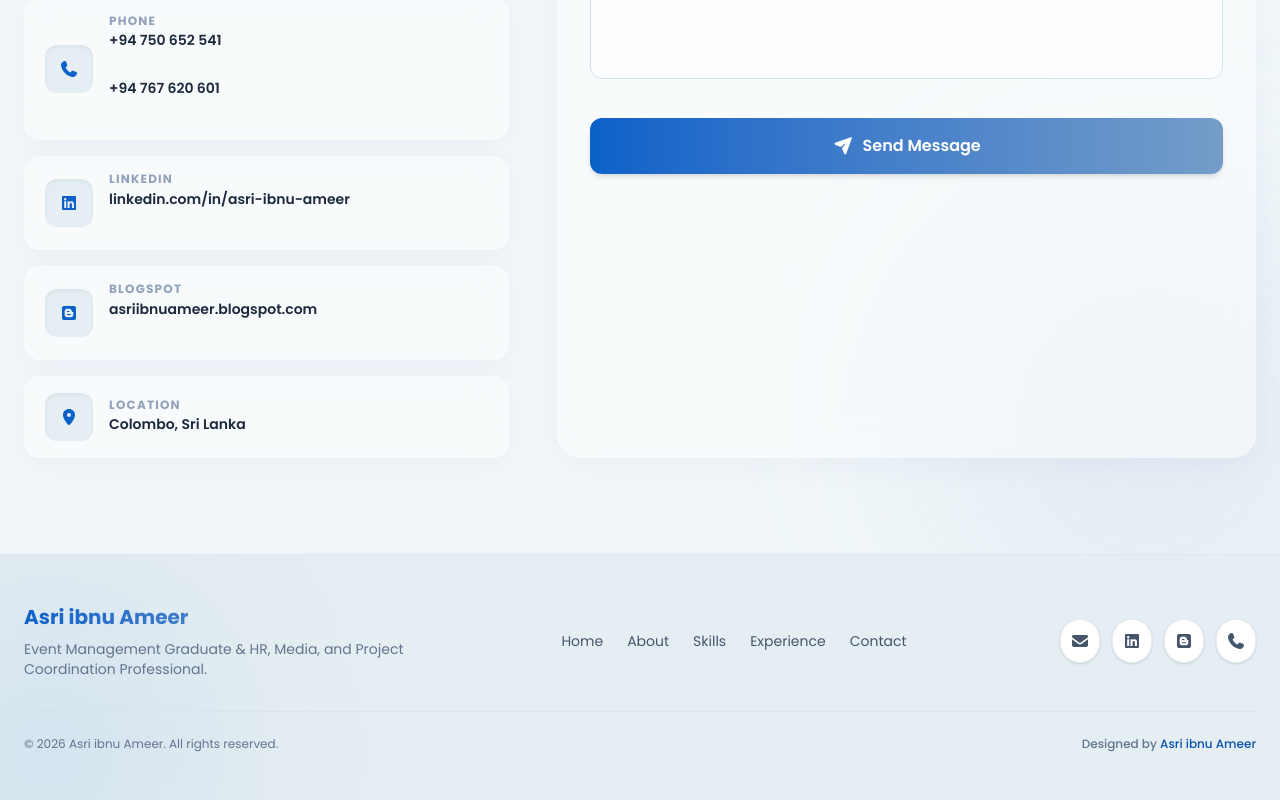
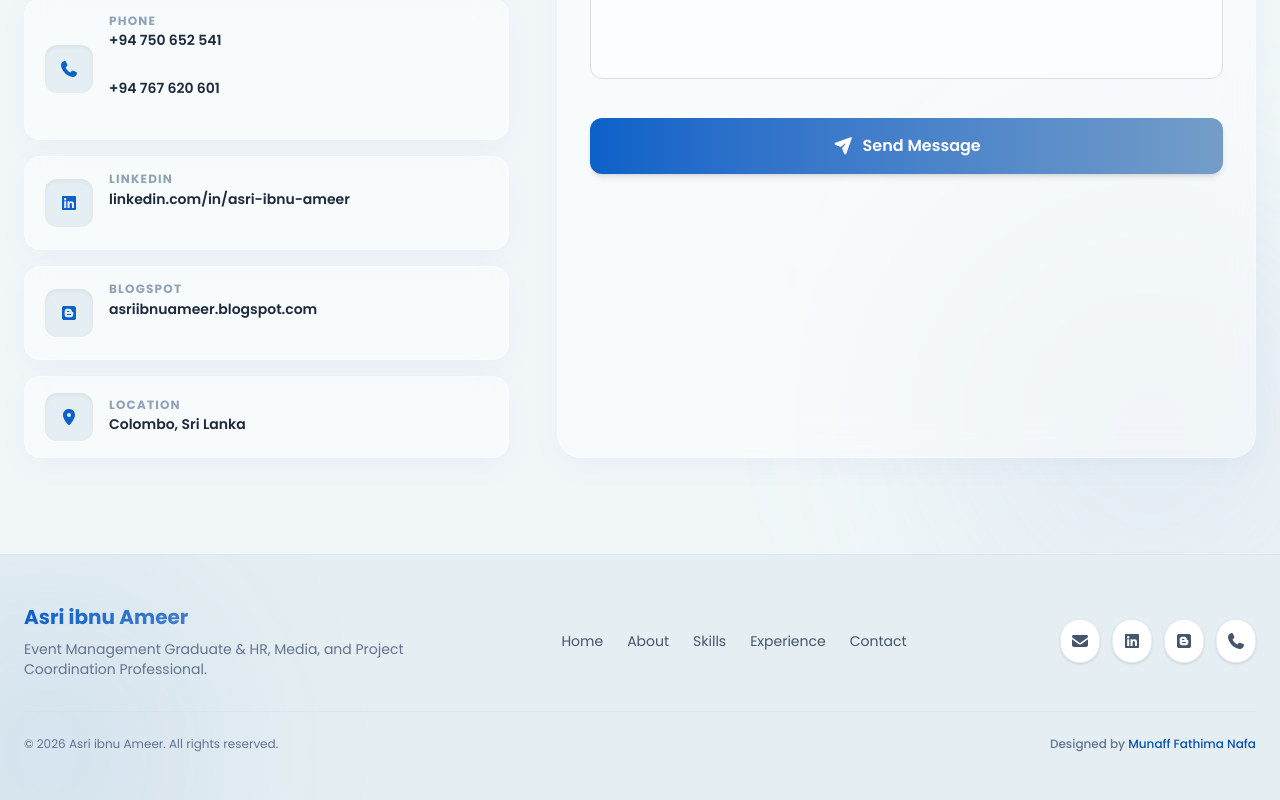
Before and after one commit to RohanbenjaminGitLab/Muhammed-Ameer-Hana-Asiri, a React (Vite) app: page / in a window 1280 px wide. Shown: the part 7669-8469 px from the top of the page. Built offline with nearby package versions, Linux system fonts and the light colour scheme.

Commit message:
Describe your changes

```diff
--- a/src/components/Footer.jsx
+++ b/src/components/Footer.jsx
@@ -89,7 +89,7 @@ export default function Footer() {
         <div className="flex flex-col sm:flex-row justify-between items-center gap-2 sm:gap-4 text-[10px] sm:text-xs text-slate-500 dark:text-slate-400 text-center">
           <p>© {currentYear} Asri ibnu Ameer. All rights reserved.</p>
           <p className="font-medium">
-            Designed by <span className="text-primary-600 dark:text-secondary-400">Asri ibnu Ameer</span>
+            Designed by <span className="text-primary-600 dark:text-secondary-400">Munaff Fathima Nafa</span>
           </p>
         </div>
 
```
